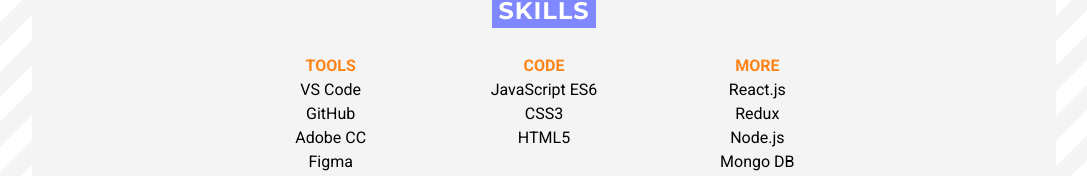
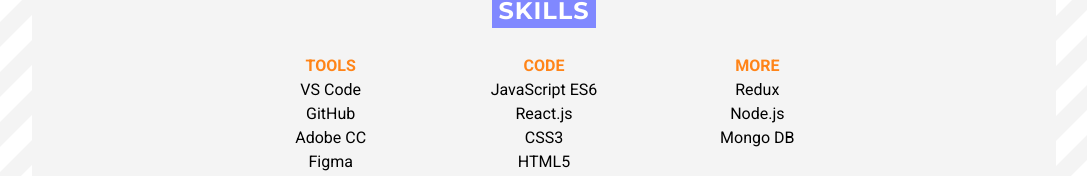
Before and after one commit to Technigo/project-react-portfolio, a React (Create React App) app: page / in a window 1280 px wide. Shown: the part 1632-1808 px from the top of the page, without its empty margins (96-1183 px from the left). Built offline with nearby package versions, Linux system fonts and the light colour scheme; no server answers.

Commit message:
updated skills section

```diff
--- a/src/components/Skills.jsx
+++ b/src/components/Skills.jsx
@@ -19,13 +19,13 @@ const Skills = () => {
         <ul>
           <li><h5>Code</h5></li>
           <li>JavaScript ES6</li>
+          <li>React.js</li>
           <li>CSS3</li>
           <li>HTML5</li>
         </ul>
 
         <ul>
           <li><h5>More</h5></li>
-          <li>React.js</li>
           <li>Redux</li>
           <li>Node.js</li>
           <li>Mongo DB</li>
```
